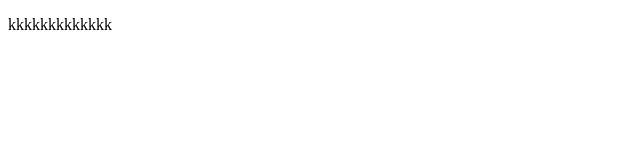
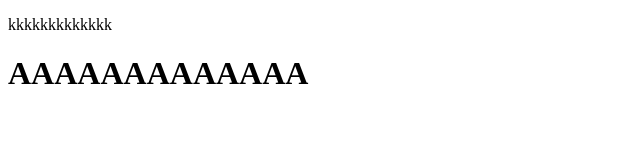
Before and after one commit to KeylaDalseco/site-zool-gico, a plain HTML site: page Dia2.2/index.html in a window 1280 px wide. Shown: the whole page, without its empty margins (0-640 px from the left). Drawn offline with Linux system fonts and the light colour scheme.

Commit message:
ADIC TEXTO

```diff
--- a/Dia2.2/index.html
+++ b/Dia2.2/index.html
@@ -8,5 +8,6 @@
 </head>
 <body>
     <p>kkkkkkkkkkkkk</p>
+    <h1>AAAAAAAAAAAAA</h1>
 </body>
 </html>
```
